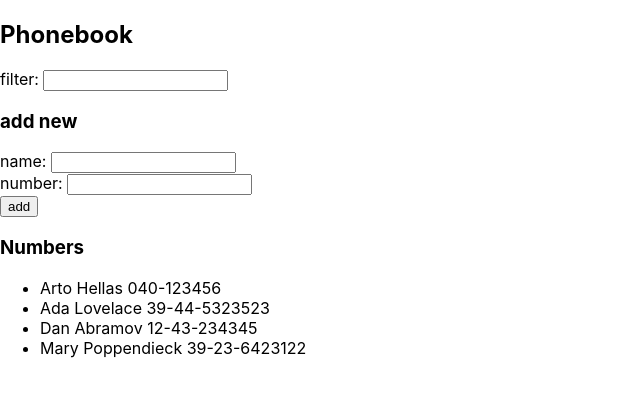
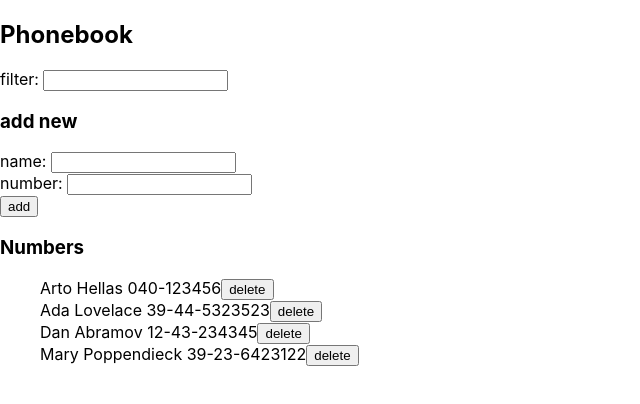
Before and after one commit to mikaelbarlund/fullstackopen, a React (Create React App) app in the folder part2/puhelinluettelo/: page / in a window 1280 px wide. Shown: the top 404 px of the page, without its empty margins (0-640 px from the left). Built offline with nearby package versions, Linux system fonts and the light colour scheme; data requests are answered from the project's data file.

Commit message:
puhelinluettelo step8

```diff
--- a/part2/puhelinluettelo/src/App.js
+++ b/part2/puhelinluettelo/src/App.js
@@ -42,6 +42,15 @@ const App = () => {
     }
   }
 
+  const deleteHandler = id => {
+    console.log(id)
+    personService
+      .remove(id)
+      .then(() => {
+        setPersons(persons.filter(n => n.id !== id))
+      })
+  }
+
   return (
     <div>
       <h2>Phonebook</h2>
@@ -49,7 +58,7 @@ const App = () => {
       <h3>add new</h3>
       <PersonForm addPerson={addPerson} newName={newName} handleNameChange={handleNameChange} newNumber={newNumber} handleNumberChange={handleNumberChange} />
       <h3>Numbers</h3>
-      <Persons persons={persons} filter={filter} />
+      <Persons persons={persons} filter={filter} deleteHandler={deleteHandler} />
     </div>
   )
 }
--- a/part2/puhelinluettelo/src/components/Person.js
+++ b/part2/puhelinluettelo/src/components/Person.js
@@ -1,8 +1,8 @@
 import React from 'react'
 
-const Person = ({ person }) => {
+const Person = ({ person, deleteHandler }) => {
     return (
-        <li> { person.name} { person.number}</li>
+        <div>{person.name} {person.number}<button onClick={()=>deleteHandler(person.id)}>delete</button></div>
     )
 }
 export default Person
--- a/part2/puhelinluettelo/src/components/Persons.js
+++ b/part2/puhelinluettelo/src/components/Persons.js
@@ -1,10 +1,10 @@
 import React from 'react'
 import Person from './Person'
 
-const Persons = ({ persons, filter }) => {
+const Persons = ({ persons, filter, deleteHandler }) => {
     return (
         <ul>
-            {persons.filter(person => person.name.includes(filter)).map(person => <Person key={person.name} person={person} />)}
+            {persons.filter(person => person.name.includes(filter)).map(person => <Person key={person.name} person={person} deleteHandler={deleteHandler} />)}
         </ul>
     )
 }
--- a/part2/puhelinluettelo/src/services/persons.js
+++ b/part2/puhelinluettelo/src/services/persons.js
@@ -16,8 +16,9 @@ const update = (id, newObject) => {
   return request.then(response => response.data)
 }
 
-export default {
-  getAll: getAll,
-  create: create,
-  update: update
+const remove = (id) => {
+  const request = axios.delete(`${baseUrl}/${id}`)
+  return request.then(response => response.data)
 }
+
+export default { getAll, create, update, remove }
```
